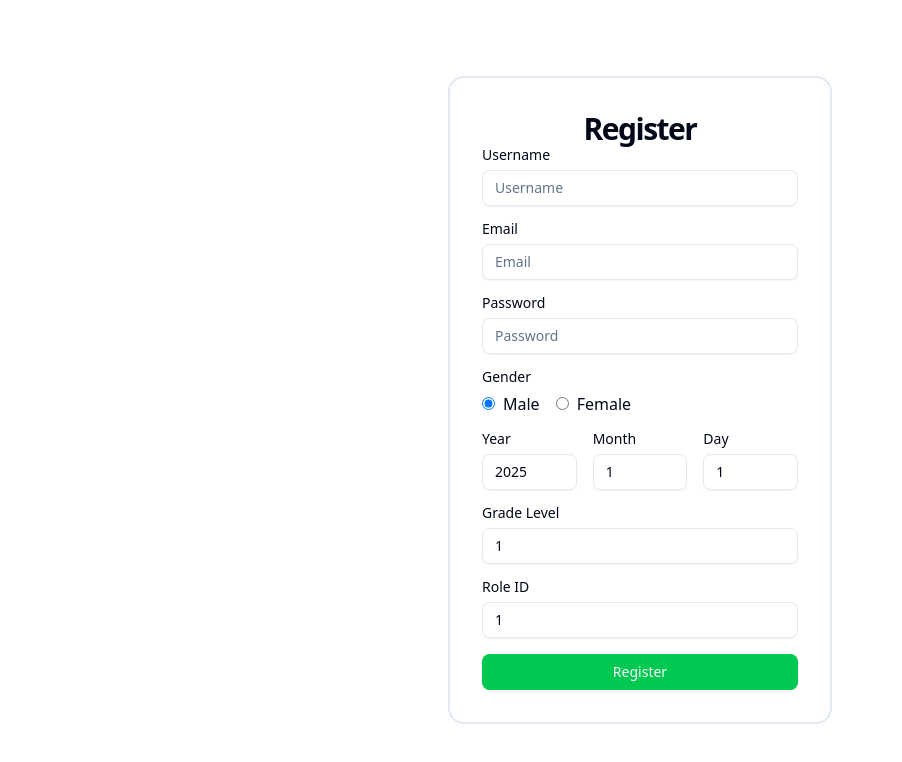
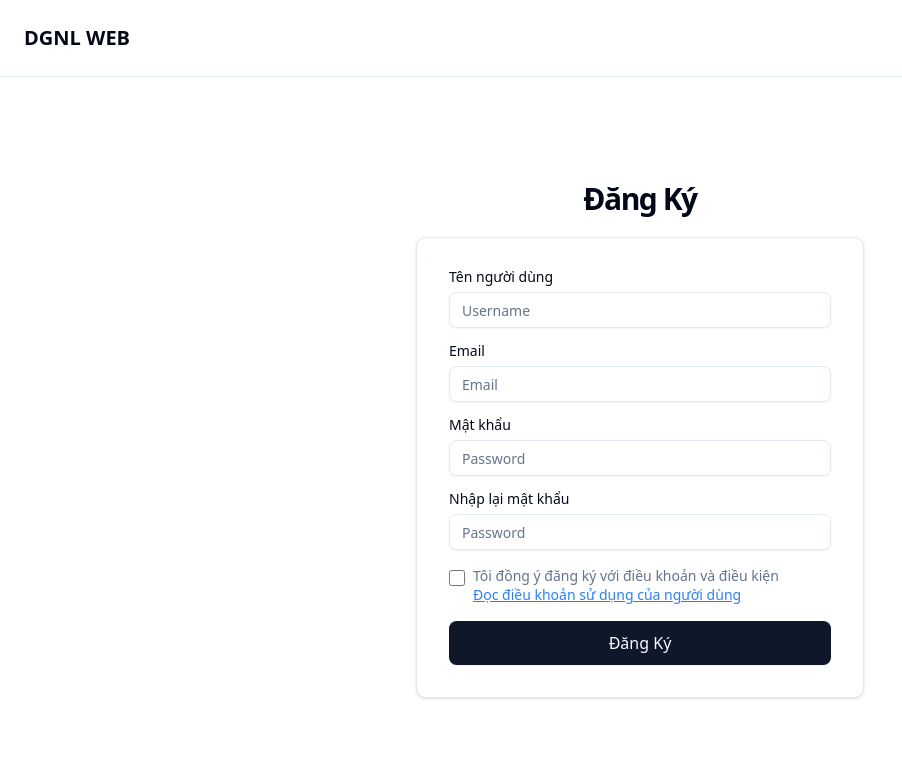
Before and after one commit to KayGV25/DGNL_FE, a React (Vite) app: page /register in a window 1280 px wide. Shown: the top 762 px of the page, without its empty margins (0-902 px from the left). Built offline with nearby package versions, Linux system fonts and the light colour scheme.

Commit message:
[ADD] Integrate Google OAuth for login and update UI components in LoginPage and RegisterPage

```diff
--- a/package.json
+++ b/package.json
@@ -15,6 +15,7 @@
     "@radix-ui/react-label": "^2.1.3",
     "@radix-ui/react-navigation-menu": "^1.2.5",
     "@radix-ui/react-slot": "^1.2.0",
+    "@react-oauth/google": "^0.12.2",
     "@tailwindcss/vite": "^4.0.6",
     "axios": "^1.8.4",
     "class-variance-authority": "^0.7.1",
--- a/src/components/ModeToogle.jsx
+++ b/src/components/ModeToogle.jsx
@@ -37,6 +37,7 @@ export function ModeToggle() {
       variant="outline"
       size="icon"
       onClick={() => setTheme(theme === "light" ? "dark" : "light")}
+      className="cursor-pointer"
     >
       <Sun className="h-[1.2rem] w-[1.2rem] rotate-0 scale-100 transition-all dark:-rotate-90 dark:scale-0" />
       <Moon className="absolute h-[1.2rem] w-[1.2rem] rotate-90 scale-0 transition-all dark:rotate-0 dark:scale-100" />
--- a/src/components/ProfileBtn.jsx
+++ b/src/components/ProfileBtn.jsx
@@ -24,16 +24,16 @@ export default function ProfileBtn() {
                     <NavigationMenuContent>
                         <ul className="flex flex-col gap-2 w-28 py-2 relative">
                             <ListItem href="/profile">
-                                Profile
+                                Hồ sơ
                             </ListItem>
                             <ListItem href="/setting">
-                                Setting
+                                Cài đặt
                             </ListItem>
                             <ListItem href="/login">
-                                Login
+                                Đăng Nhập
                             </ListItem>
                             <ListItem href="/register">
-                                Register
+                                Đăng ký
                             </ListItem>
                         </ul>
                     </NavigationMenuContent>
--- a/src/pages/LoginPage.jsx
+++ b/src/pages/LoginPage.jsx
@@ -3,6 +3,8 @@
 import { zodResolver } from "@hookform/resolvers/zod"
 import { useForm } from "react-hook-form"
 import { z } from "zod"
+import { Link } from "react-router-dom"
+import { GoogleLogin } from "@react-oauth/google"
 
 import {
     Form,
@@ -15,7 +17,7 @@ import { Button } from "@/components/ui/button"
 import { Input } from "@/components/ui/input"
 
 const loginSchema = z.object({
-    username: z.string().min(3).max(50),
+    username: z.string().min(3).max(50).or(z.string().email()),
     password: z.string().min(6),
 })
 
@@ -35,43 +37,97 @@ export default function LoginPage() {
     };
 
     return (
-        <div className="bg-background flex justify-center min-h-screen items-center">
-            <div className="w-full max-w-md sm:max-w-sm border-2 rounded-2xl p-6 sm:p-8">
-                <h2 className="text-2xl text-center font-bold">Login</h2>
+        <div className="bg-background min-h-screen flex flex-col">
+            <div className="flex items-center p-6 border-b">
+                <Link to="/" className="text-xl font-semibold hover:text-primary transition-colors">DGNL WEB</Link>
+            </div>
+            <div className="flex-1 flex items-center justify-center p-6">
+                <div className="w-full max-w-md space-y-8">
+                    <div className="text-center space-y-2">
+                        <h2 className="text-3xl font-bold tracking-tight">Đăng Nhập</h2>
+                    </div>
+                    <div className="bg-card rounded-lg border shadow-sm p-8">
                         <Form {...form}>
                             <form
                                 onSubmit={form.handleSubmit(onSubmit)}
-                        className="space-y-4 flex flex-col"
+                                className="space-y-6"
                             >
                                 <FormField
                                     control={form.control}
                                     name="username"
                                     render={({ field }) => (
-                                <CustomFormItem label="Username">
-                                    <Input placeholder="Username" {...field} />
+                                        <CustomFormItem label="Email hoặc tên người dùng">
+                                            <Input
+                                                placeholder="Email/Username"
+                                                className="h-11"
+                                                {...field}
+                                            />
                                         </CustomFormItem>
-
                                     )}
                                 />
                                 <FormField
                                     control={form.control}
                                     name="password"
                                     render={({ field }) => (
-                                <CustomFormItem label="Password">
+                                        <CustomFormItem label="Mật khẩu">
                                             <Input
                                                 type="password"
                                                 placeholder="Password"
+                                                className="h-11"
                                                 {...field}
                                             />
                                         </CustomFormItem>
                                     )}
                                 />
+                                <div className="flex items-center justify-between">
+                                    <div className="flex items-center space-x-2">
+                                        <Input
+                                            type="checkbox"
+                                            id="remember"
+                                            className="h-4 w-4 rounded border-gray-300 cursor-pointer"
+                                        />
+                                        <label
+                                            htmlFor="remember"
+                                            className="text-sm text-muted-foreground"
+                                        >
+                                            Ghi nhớ đăng nhập
+                                        </label>
+                                    </div>
+                                    <Link
+                                        to="/forgot-password"
+                                        className="text-sm text-primary hover:underline"
+                                    >
+                                        Quên mật khẩu?
+                                    </Link>
+                                </div>
+                                <div>
                                     <Button
-                                className="bg-green-500 hover:bg-green-600"
-                                type="submit">Submit
+                                        type="submit"
+                                        className="w-full h-11 text-base active:scale-95 transition-all ease-in-out duration-75 hover:scale-[1.01] cursor-pointer"
+                                    >
+                                        Đăng Nhập
                                     </Button>
+                                    <div className="flex items-center justify-center mt-4">
+                                        <GoogleLogin
+                                            onSuccess={credentialResponse => {
+                                                console.log(credentialResponse);
+                                            }}
+                                            onError={() => {
+                                                console.log('Login Failed');
+                                            }}
+                                        />
+                                    </div>
+                                </div>
                             </form>
                         </Form>
+                    </div>
+                    <p className="text-center text-sm text-muted-foreground">
+                        Chưa có tài khoản?{" "}
+                        <Link to="/register" className="text-primary hover:underline">
+                            Đăng ký ngay
+                        </Link>
+                    </p>
+                </div>
             </div>
         </div>
     )
--- a/src/pages/RegisterPage.jsx
+++ b/src/pages/RegisterPage.jsx
@@ -3,6 +3,7 @@
 import { zodResolver } from "@hookform/resolvers/zod"
 import { useForm } from "react-hook-form"
 import { z } from "zod"
+import { Link } from "react-router"
 
 import {
     Form,
@@ -20,12 +21,8 @@ const registerSchema = z.object({
     username: z.string().min(3).max(50),
     email: z.string().email(),
     password: z.string().min(6),
-    genderId: z.number().int().min(0).max(1),
-    yob: z.number().int().min(1900).max(new Date().getFullYear()),
-    mob: z.number().int().min(1).max(12),
-    dob: z.number().int().min(1).max(31),
-    gradeLv: z.number().int().min(1),
-    roleId: z.number().int().min(1)
+    confirmPassword: z.string().min(6)
+
 })
 
 export default function RegisterPage() {
@@ -36,12 +33,7 @@ export default function RegisterPage() {
             username: "",
             email: "",
             password: "",
-            genderId: 0,
-            yob: new Date().getFullYear(),
-            mob: 1,
-            dob: 1,
-            gradeLv: 1,
-            roleId: 1
+            confirmPassword: "",
         }
     })
 
@@ -51,9 +43,17 @@ export default function RegisterPage() {
     };
 
     return (
-        <div className="bg-background flex justify-center min-h-screen items-center">
-            <div className="w-full max-w-md sm:max-w-sm border-2 rounded-2xl p-6 sm:p-8 bg-card text-card-foreground dark:bg-card dark:text-card-foreground">
-                <h2 className="text-2xl text-center font-bold">Register</h2>
+        <div className="bg-background min-h-screen flex flex-col">
+            <div className="flex items-center p-6 border-b">
+                <Link to="/" className="text-xl font-semibold hover:text-primary transition-colors">DGNL WEB</Link>
+            </div>
+            <div className="flex-1 flex items-center justify-center p-2">
+                <div className="w-full max-w-md space-y-5">
+                    <div className="text-center">
+                        <h2 className="text-3xl font-bold tracking-tight">Đăng Ký</h2>
+                    </div>
+                    <div className="bg-card border rounded-lg shadow-sm p-8">
+                        <div className="">
                             <Form {...form}>
                                 <form
                                     onSubmit={form.handleSubmit(onSubmit)}
@@ -63,7 +63,7 @@ export default function RegisterPage() {
                                         control={form.control}
                                         name="username"
                                         render={({ field }) => (
-                                <CustomFormItem label="Username">
+                                            <CustomFormItem label="Tên người dùng">
                                                 <Input placeholder="Username" {...field} />
                                             </CustomFormItem>
                                         )}
@@ -85,7 +85,7 @@ export default function RegisterPage() {
                                         control={form.control}
                                         name="password"
                                         render={({ field }) => (
-                                <CustomFormItem label="Password">
+                                            <CustomFormItem label="Mật khẩu">
                                                 <Input
                                                     type="password"
                                                     placeholder="Password"
@@ -94,118 +94,54 @@ export default function RegisterPage() {
                                             </CustomFormItem>
                                         )}
                                     />
+
                                     <FormField
                                         control={form.control}
-                            name="genderId"
+                                        name="confirmPassword"
                                         render={({ field }) => (
-                                <CustomFormItem label="Gender">
-                                    <div className="flex gap-4">
-                                        <div className="flex items-center">
-                                            <input
-                                                type="radio"
-                                                id="male"
-                                                value="0"
-                                                checked={field.value === 0}
-                                                onChange={() => field.onChange(0)}
-                                                className="mr-2"
-                                            />
-                                            <label htmlFor="male">Male</label>
-                                        </div>
-                                        <div className="flex items-center">
-                                            <input
-                                                type="radio"
-                                                id="female"
-                                                value="1"
-                                                checked={field.value === 1}
-                                                onChange={() => field.onChange(1)}
-                                                className="mr-2"
-                                            />
-                                            <label htmlFor="female">Female</label>
-                                        </div>
-                                    </div>
-                                </CustomFormItem>
-                            )}
-                        />
-                        <div className="grid grid-cols-3 gap-4">
-                            <FormField
-                                control={form.control}
-                                name="yob"
-                                render={({ field }) => (
-                                    <CustomFormItem label="Year">
+                                            <CustomFormItem label="Nhập lại mật khẩu">
                                                 <Input
-                                            type="number"
+                                                    type="password"
+                                                    placeholder="Password"
                                                     {...field}
-                                            onChange={e => field.onChange(parseInt(e.target.value))}
                                                 />
                                             </CustomFormItem>
                                         )}
+                                    >
+
+                                    </FormField>
+
+                                    <div className="flex items-start space-x-2">
+                                        <input
+                                            type="checkbox"
+                                            id="remember"
+                                            className="mt-1 h-4 w-4 rounded border-gray-300 cursor-pointer"
                                         />
-                            <FormField
-                                control={form.control}
-                                name="mob"
-                                render={({ field }) => (
-                                    <CustomFormItem label="Month">
-                                        <Input
-                                            type="number"
-                                            min="1"
-                                            max="12"
-                                            {...field}
-                                            onChange={e => field.onChange(parseInt(e.target.value))}
-                                        />
-                                    </CustomFormItem>
-                                )}
-                            />
-                            <FormField
-                                control={form.control}
-                                name="dob"
-                                render={({ field }) => (
-                                    <CustomFormItem label="Day">
-                                        <Input
-                                            type="number"
-                                            min="1"
-                                            max="31"
-                                            {...field}
-                                            onChange={e => field.onChange(parseInt(e.target.value))}
-                                        />
-                                    </CustomFormItem>
-                                )}
-                            />
+                                        <label htmlFor="remember" className="text-sm text-muted-foreground leading-snug">
+                                            <p>Tôi đồng ý đăng ký với điều khoản và điều kiện</p>
+                                            <p className="text-blue-500 underline cursor-pointer">
+                                                Đọc điều khoản sử dụng của người dùng
+                                            </p>
+                                        </label>
                                     </div>
-                        <FormField
-                            control={form.control}
-                            name="gradeLv"
-                            render={({ field }) => (
-                                <CustomFormItem label="Grade Level">
-                                    <Input
-                                        type="number"
-                                        {...field}
-                                        onChange={e => field.onChange(parseInt(e.target.value))}
-                                    />
-                                </CustomFormItem>
-                            )}
-                        />
-                        <FormField
-                            control={form.control}
-                            name="roleId"
-                            render={({ field }) => (
-                                <CustomFormItem label="Role ID">
-                                    <Input
-                                        type="number"
-                                        {...field}
-                                        onChange={e => field.onChange(parseInt(e.target.value))}
-                                    />
-                                </CustomFormItem>
-                            )}
-                        />
+
+
                                     <div className="flex justify-center">
                                         <Button
-                                className="bg-green-500 hover:bg-green-600 flex-1"
-                                type="submit">Register
+                                            type="submit"
+                                            className="w-full h-11 text-base"
+                                        >
+                                            Đăng Ký
                                         </Button>
                                     </div>
+
                                 </form>
                             </Form>
                         </div>
                     </div>
+                </div>
+            </div>
+
+        </div>
     )
 }
```
Also changed, not shown: src/main.jsx (+7 -4 lines), 1 other file (tests, documents, lock files or other folders). Lines whose indentation alone changed are shown as unchanged.
